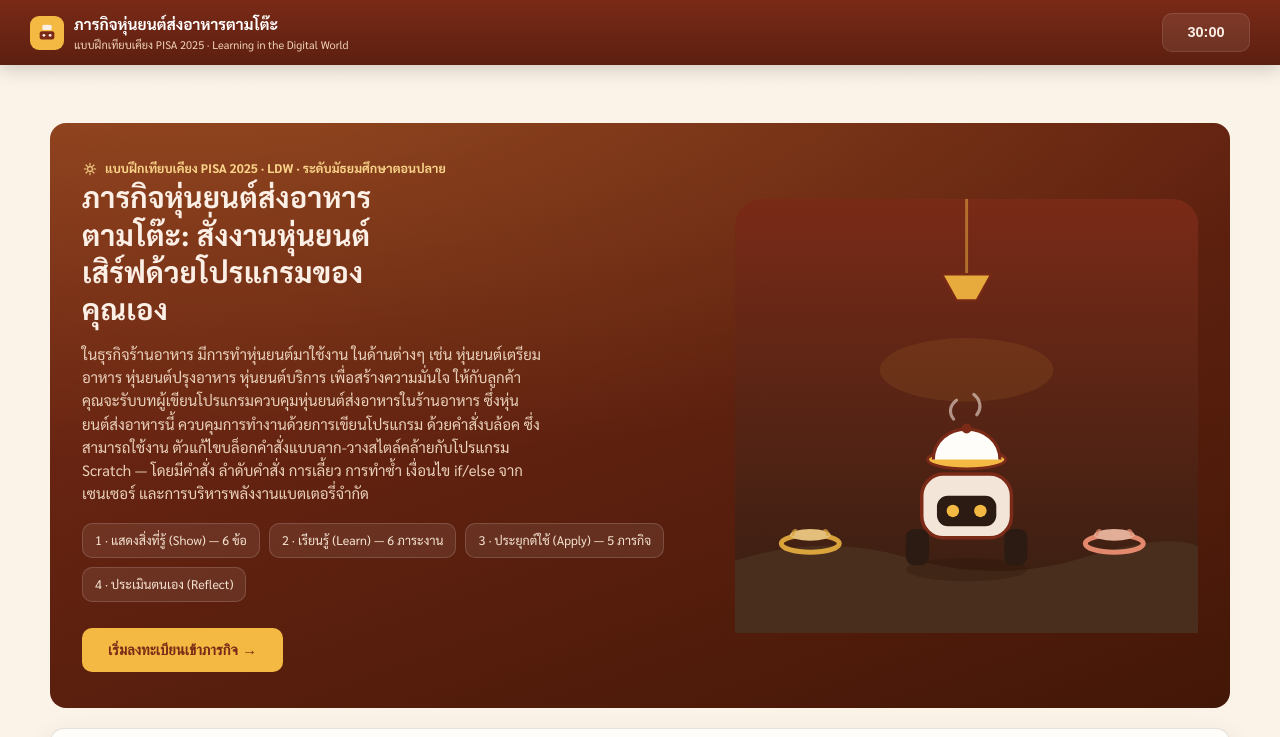
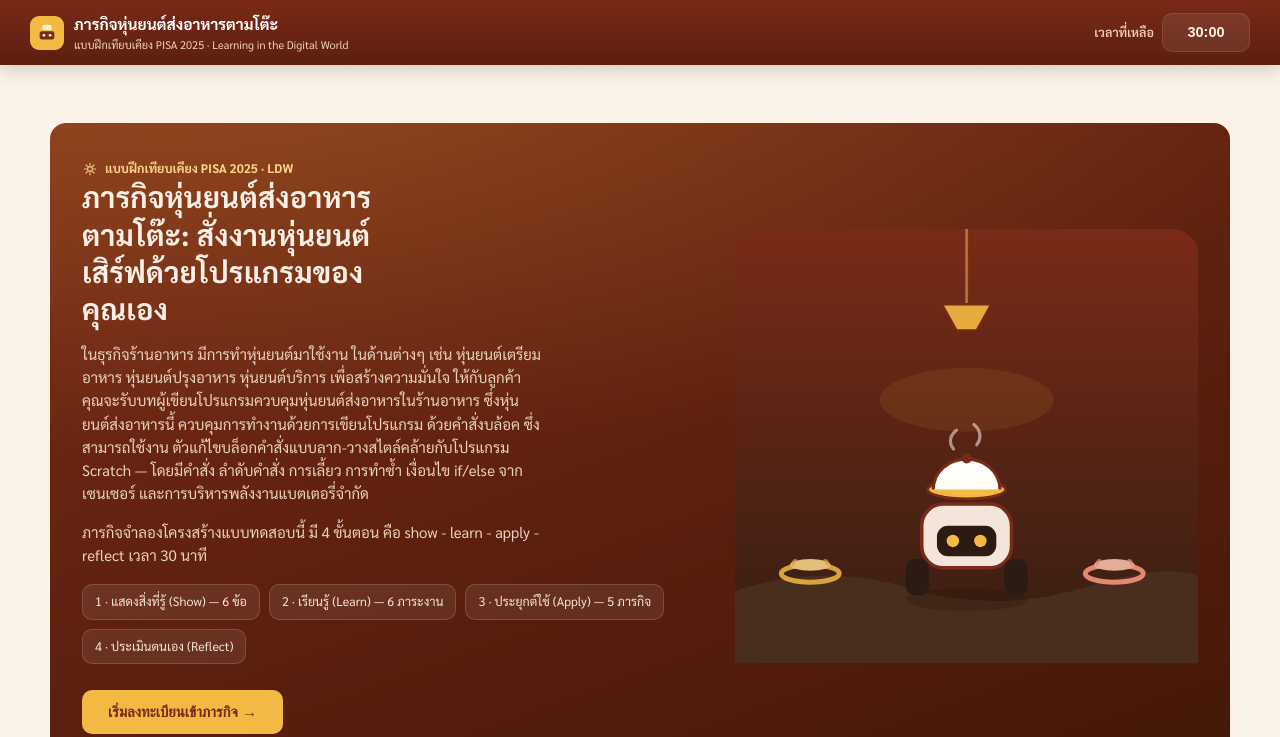
Before and after one commit to ripongK/foodDeliveryRobot, a plain HTML site: page index.html in a window 1280 px wide. Shown: the top 737 px of the page. Drawn offline with Linux system fonts and the light colour scheme; a web font is replaced by a local one.

Commit message:
Update index.html

```diff
--- a/index.html
+++ b/index.html
@@ -86,6 +86,8 @@
   .step.active .num{background:var(--depth); color:var(--seafoam);}
   .step.done{color:#FBEFE6;}
   .step.done .num{background:var(--seafoam-dark); color:#fff;}
+  .timer-wrap{display:flex; align-items:center; gap:8px;}
+  .timer-label{font-size:12.5px; font-weight:600; color:#F0D3B8; white-space:nowrap;}
   .timer-box{
     font-family:'Bai Jamjuree',sans-serif; font-weight:600; font-size:14.5px;
     background:rgba(255,255,255,0.08); padding:7px 13px; border-radius:10px;
@@ -361,7 +363,10 @@
       <div class="who-badge hidden" id="whoBadge"></div>
       <div class="stepper" id="stepper"></div>
     </div>
-    <div class="timer-box" id="timerBox">30:00</div>
+    <div class="timer-wrap">
+      <span class="timer-label">เวลาที่เหลือ</span>
+      <div class="timer-box" id="timerBox">30:00</div>
+    </div>
   </div>
 </header>
 <svg class="wave-divider" viewBox="0 0 1200 24" preserveAspectRatio="none" xmlns="http://www.w3.org/2000/svg" style="display:block;width:100%;height:34px;margin-top:-2px;">
@@ -610,9 +615,10 @@ function renderIntro(main){
   main.innerHTML = `
   <div class="intro-hero">
     <div class="hero-copy">
-      <div class="eyebrow-phase" style="color:#FBD48A;">${iconTag('apply')}แบบฝึกเทียบเคียง PISA 2025 · LDW · ระดับมัธยมศึกษาตอนปลาย</div>
+      <div class="eyebrow-phase" style="color:#FBD48A;">${iconTag('apply')}แบบฝึกเทียบเคียง PISA 2025 · LDW</div>
       <h1>ภารกิจหุ่นยนต์ส่งอาหารตามโต๊ะ: สั่งงานหุ่นยนต์เสิร์ฟด้วยโปรแกรมของคุณเอง</h1>
-      <p>  ในธุรกิจร้านอาหาร มีการทำหุ่นยนต์มาใช้งาน ในด้านต่างๆ เช่น หุ่นยนต์เตรียมอาหาร  หุ่นยนต์ปรุงอาหาร  หุ่นยนต์บริการ  เพื่อสร้างความมั่นใจ ให้กับลูกค้า   คุณจะรับบทผู้เขียนโปรแกรมควบคุมหุ่นยนต์ส่งอาหารในร้านอาหาร ซึ่งหุ่นยนต์ส่งอาหารนี้  ควบคุมการทำงานด้วยการเขียนโปรแกรม  ด้วยคำสั่งบล้อค  ซึ่งสามารถใช้งาน ตัวแก้ไขบล็อกคำสั่งแบบลาก-วางสไตล์คล้ายกับโปรแกรม Scratch —  โดยมีคำสั่ง ลำดับคำสั่ง การเลี้ยว การทำซ้ำ เงื่อนไข if/else จากเซนเซอร์ และการบริหารพลังงานแบตเตอรี่จำกัด</p>
+      <p>ในธุรกิจร้านอาหาร มีการทำหุ่นยนต์มาใช้งาน ในด้านต่างๆ เช่น หุ่นยนต์เตรียมอาหาร หุ่นยนต์ปรุงอาหาร หุ่นยนต์บริการ เพื่อสร้างความมั่นใจ ให้กับลูกค้า คุณจะรับบทผู้เขียนโปรแกรมควบคุมหุ่นยนต์ส่งอาหารในร้านอาหาร ซึ่งหุ่นยนต์ส่งอาหารนี้ ควบคุมการทำงานด้วยการเขียนโปรแกรม ด้วยคำสั่งบล้อค ซึ่งสามารถใช้งาน ตัวแก้ไขบล็อกคำสั่งแบบลาก-วางสไตล์คล้ายกับโปรแกรม Scratch — โดยมีคำสั่ง ลำดับคำสั่ง การเลี้ยว การทำซ้ำ เงื่อนไข if/else จากเซนเซอร์ และการบริหารพลังงานแบตเตอรี่จำกัด</p>
+      <p>ภารกิจจำลองโครงสร้างแบบทดสอบนี้ มี 4 ขั้นตอน คือ show - learn - apply - reflect เวลา 30 นาที</p>
       <div class="intro-badges">
         <div class="badge">1 · แสดงสิ่งที่รู้ (Show) — 6 ข้อ</div>
         <div class="badge">2 · เรียนรู้ (Learn) — 6 ภาระงาน</div>
```
